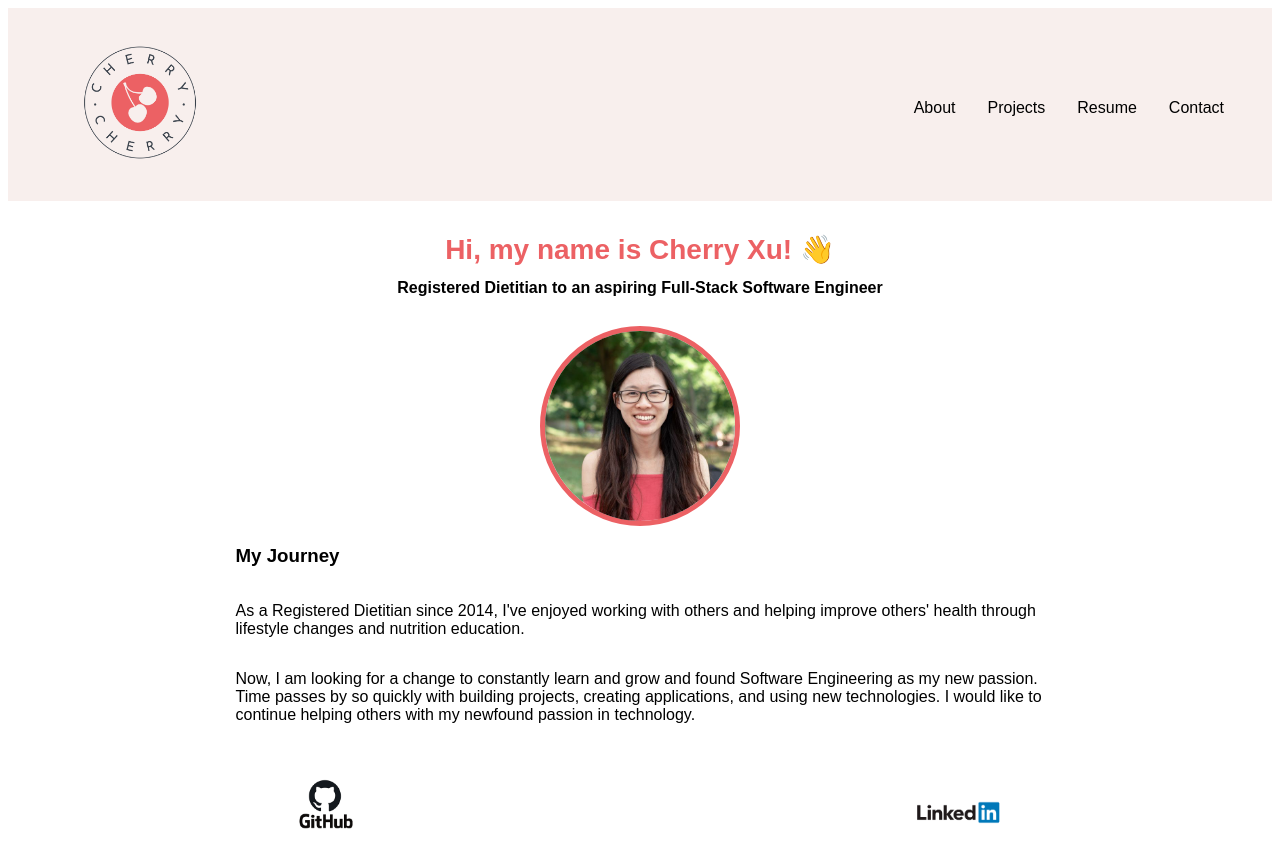
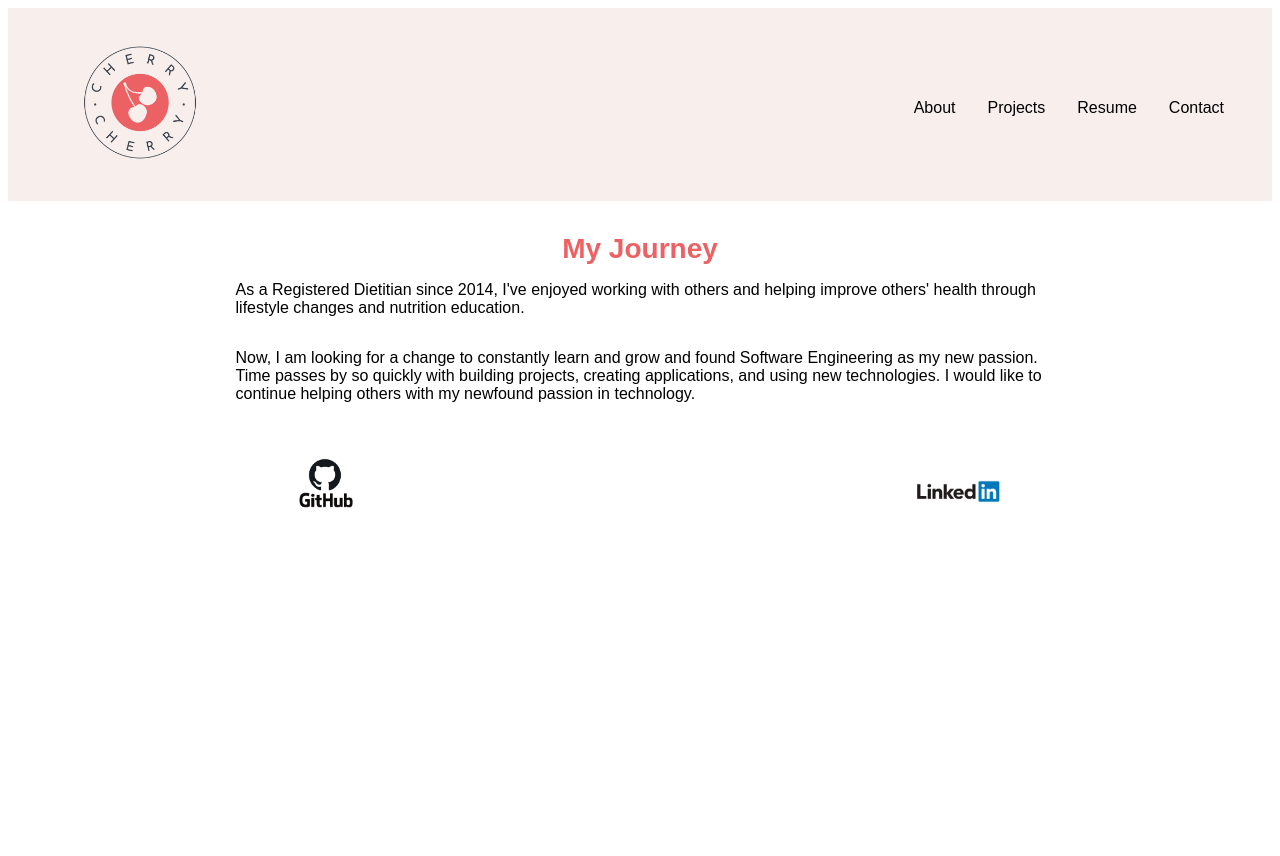
Before and after one commit to mscherryxu/portfolio-ts, a React (Create React App) app: page /about in a window 1280 px wide. After the commit the page ends 800 px from the top, so only its background shows below. Built offline with nearby package versions, Linux system fonts and the light colour scheme.

Commit message:
Removed image and career change from About component

```diff
--- a/src/components/About.js
+++ b/src/components/About.js
@@ -4,13 +4,7 @@ const About = () => {
   return (
     <div className="outer-container">
       <div className="about-parent-container">
-        <h1 className="intro">Hi, my name is Cherry Xu! 👋</h1>
-        <h2 className="career-title">
-          Registered Dietitian to an aspiring Full-Stack Software Engineer
-        </h2>
-        <img src="/images/Cherry.jpeg" alt="Cherry" className="profile-image" />
-
-        <h3>My Journey</h3>
+        <h1 className="intro">My Journey</h1>
         <p>
           As a Registered Dietitian since 2014, I've enjoyed working with others
           and helping improve others' health through lifestyle changes and
--- a/src/components/Home.js
+++ b/src/components/Home.js
@@ -6,7 +6,7 @@ const Home = () => {
       <div className="about-parent-container">
         <h1 className="intro">Hi, my name is Cherry Xu! 👋</h1>
         <h2 className="career-title">
-          Registered Dietitian to an aspiring Full-Stack Software Engineer
+          Registered Dietitian ➡️ Full-Stack Software Engineer
         </h2>
         <img src="/images/Cherry.jpeg" alt="Cherry" className="profile-image" />
       </div>
```
